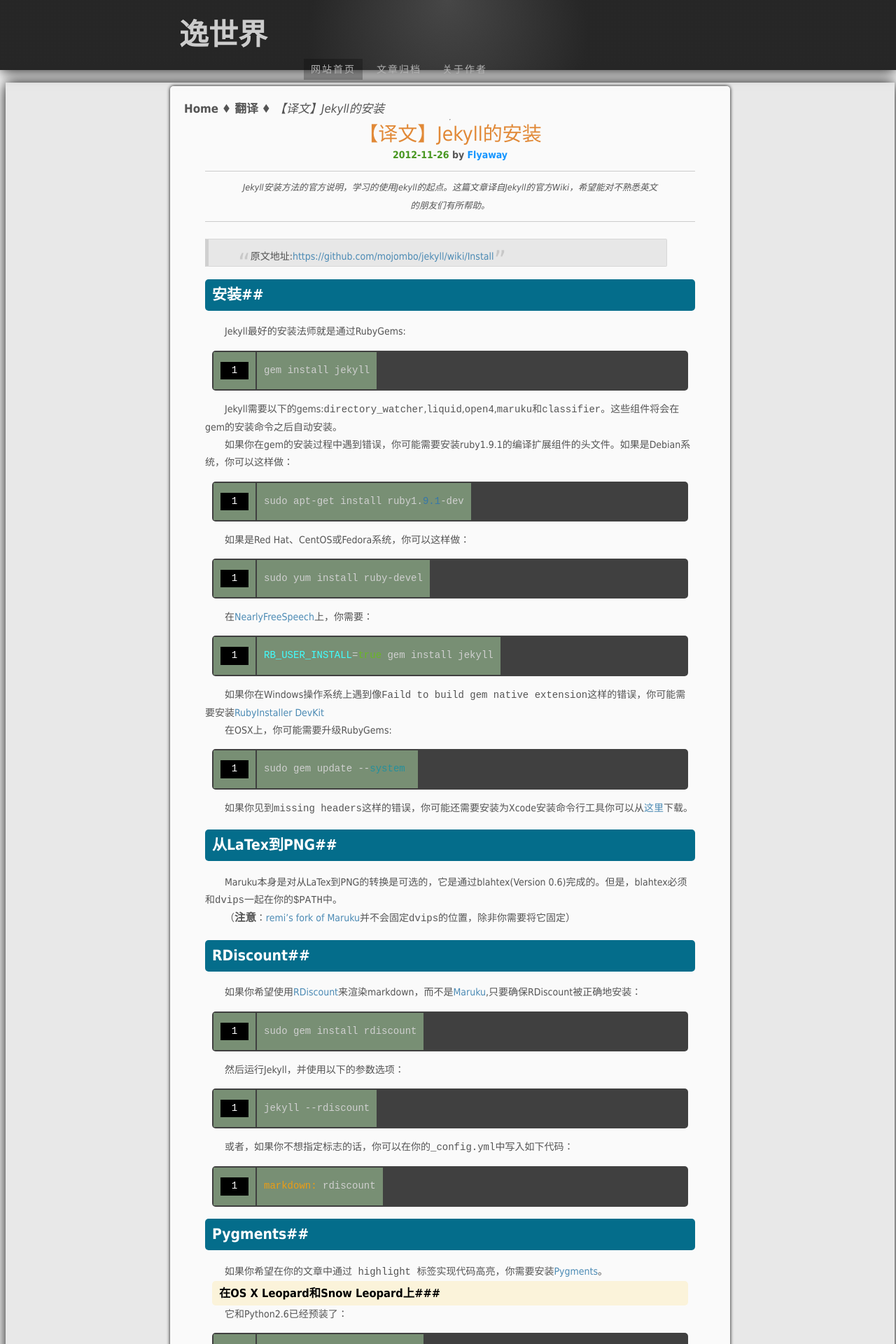
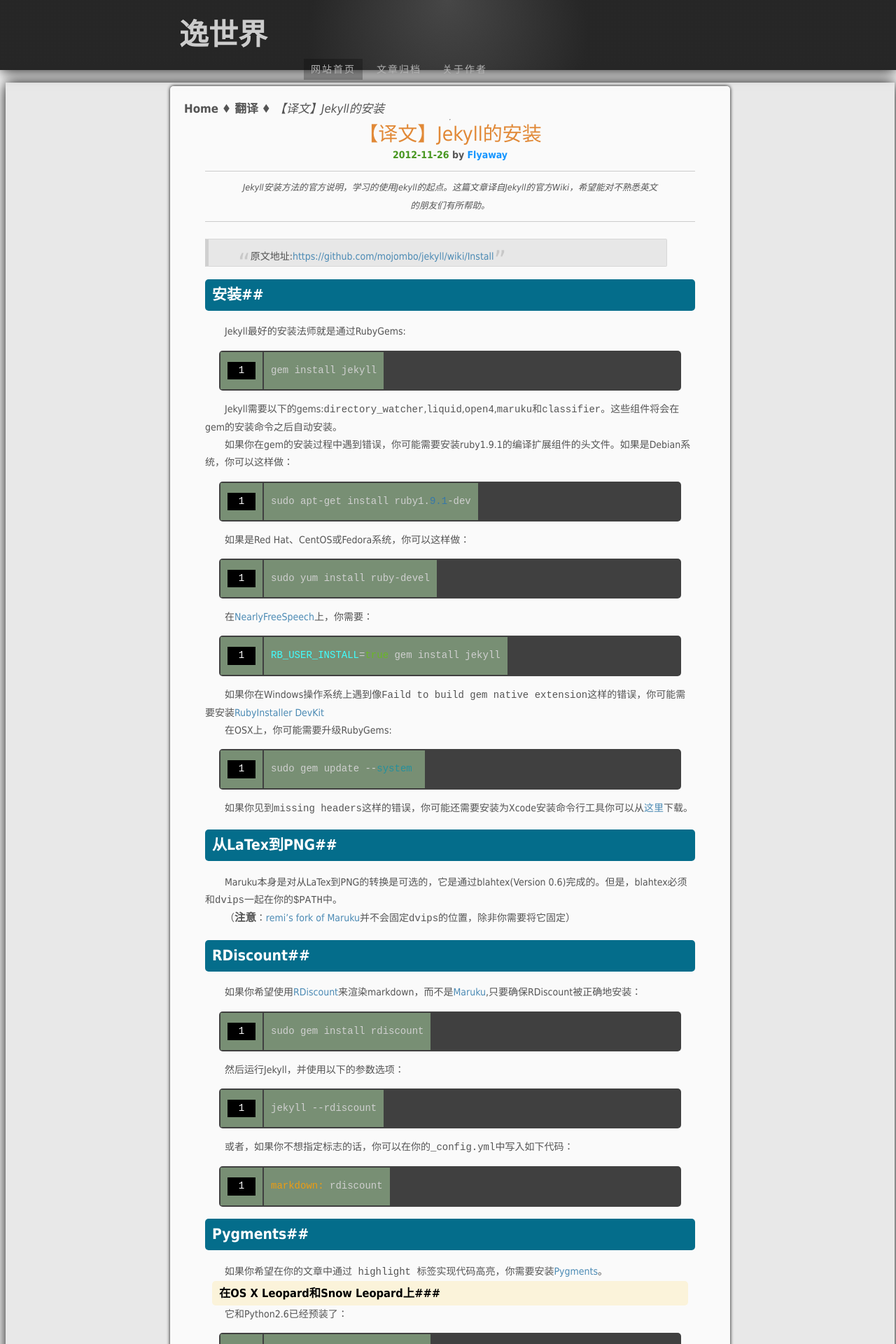
Before and after one commit to flyaway1217/flyaway1217.github.com, a Jekyll site: the page built from _posts/2012-11-26-Jekyll-Wiki-Install.markdown, in a window 1280 px wide. Shown: the top 1920 px of the page at 70% size. Built offline with Jekyll 4.4.1, drawn with Linux system fonts in a browser that asks for light colours.

Commit message:
Update the style of code

```diff
--- a/css/syntax.css
+++ b/css/syntax.css
@@ -1,6 +1,6 @@
 .highlight {
 	background-color: #404040;
-	margin:0 10px 0 10px;
+	margin:0 20px 0 20px;
 }
 .c { color: #999999; font-style: italic } /* Comment */
 .err { color: #a61717; background-color: #e3d2d2 } /* Error */
```
